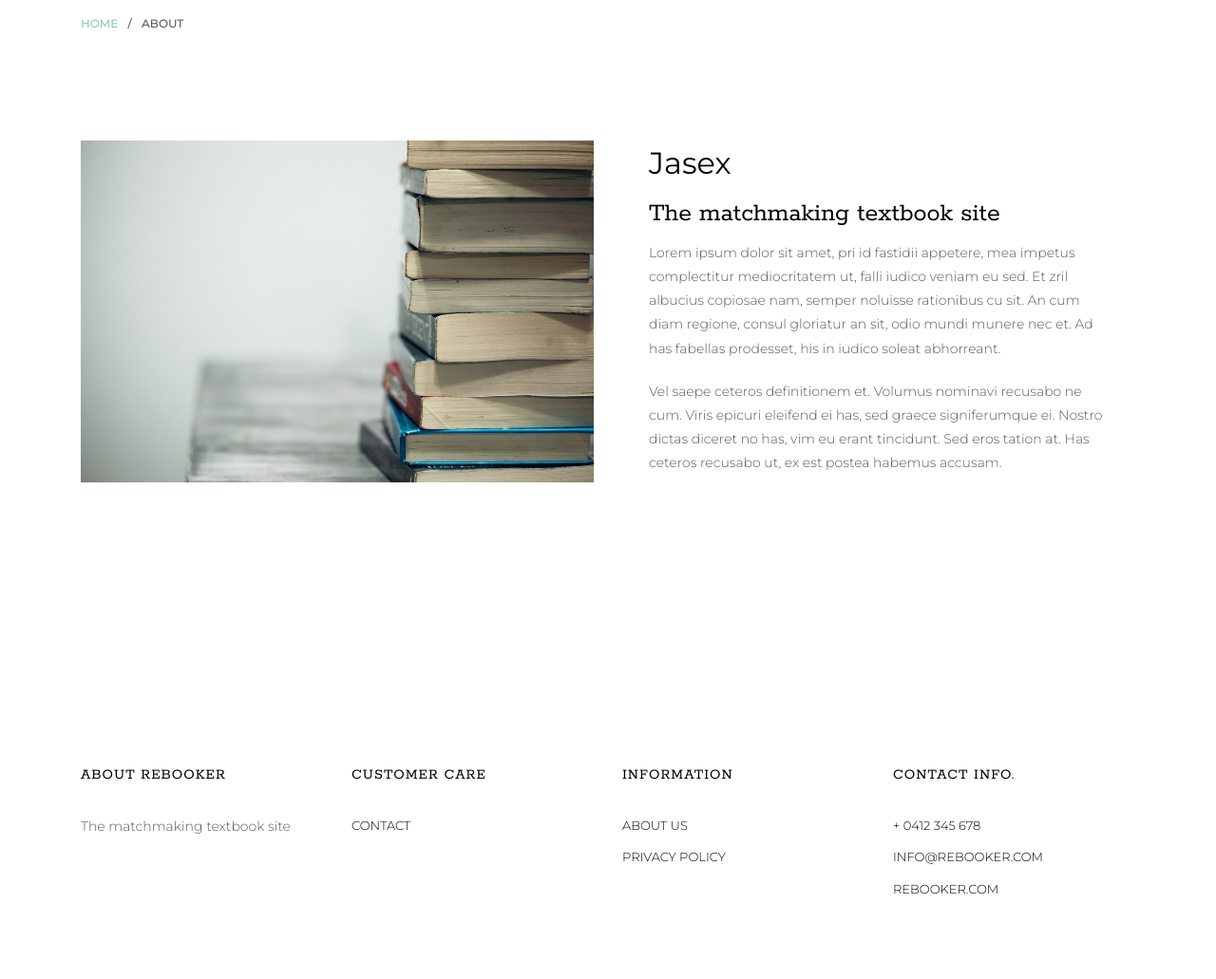
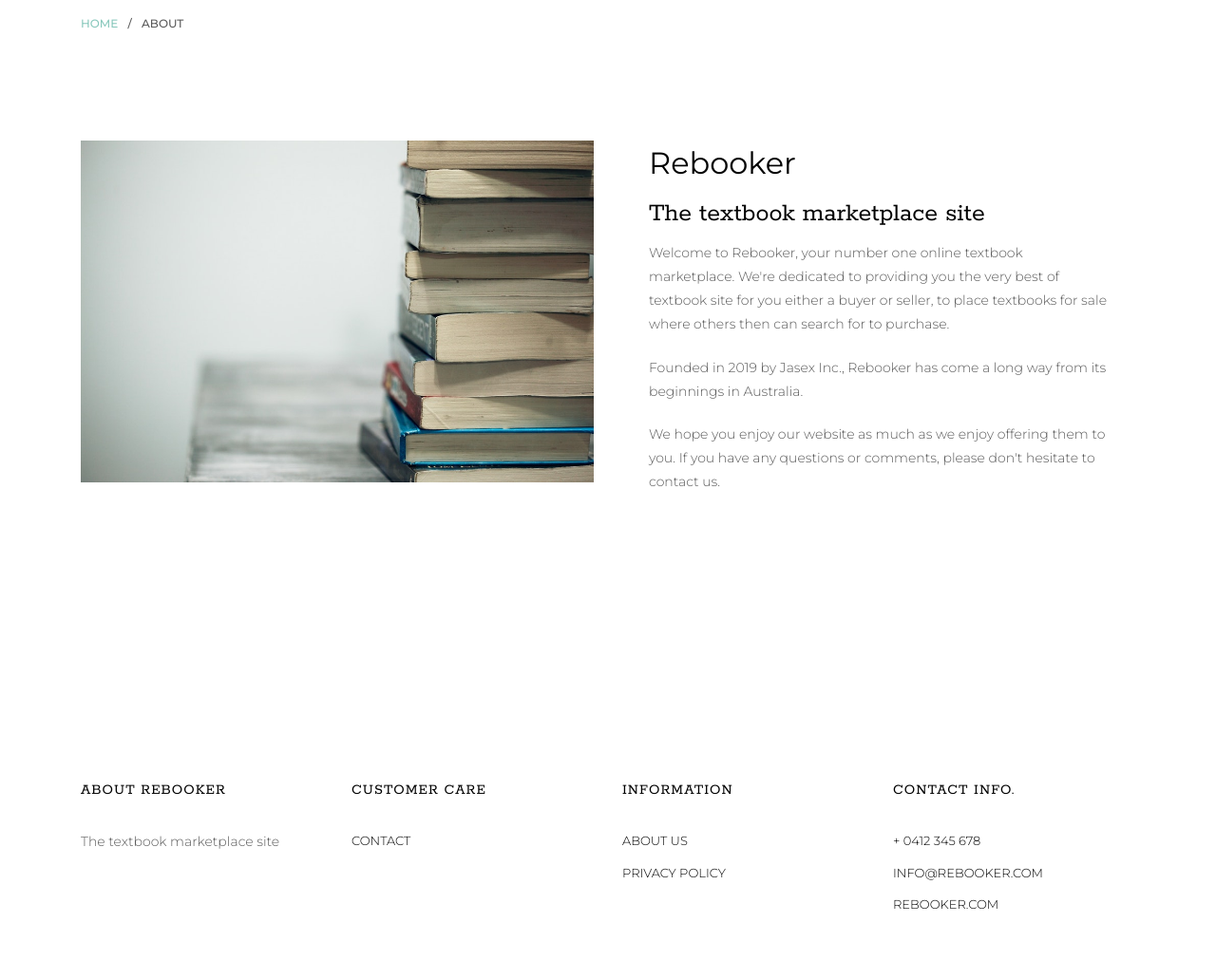
Before and after one commit to DefaultUser999/rebooker, a Django app: page /textbook/about/ in a window 1280 px wide. Shown: the part 168-1199 px from the top of the page at 95% size. Before the commit the page ends 1109 px from the top, so only its background shows below. Run offline with Django 3.2, Linux system fonts and the light colour scheme; some libraries are stand-ins or nearby versions; some web fonts are replaced.

Commit message:
Added about us desc. & minor changes on index + footer

```diff
--- a/matchmaking/textbook/templates/about.html
+++ b/matchmaking/textbook/templates/about.html
@@ -27,10 +27,11 @@
 				</div>
 				<div class="col-sm-6">
 					<div class="about-wrap">
-						<h2>Jasex</h2>
-						<h3>The matchmaking textbook site</h3>
-						<p>Lorem ipsum dolor sit amet, pri id fastidii appetere, mea impetus complectitur mediocritatem ut, falli iudico veniam eu sed. Et zril albucius copiosae nam, semper noluisse rationibus cu sit. An cum diam regione, consul gloriatur an sit, odio mundi munere nec et. Ad has fabellas prodesset, his in iudico soleat abhorreant.</p>
-						<p>Vel saepe ceteros definitionem et. Volumus nominavi recusabo ne cum. Viris epicuri eleifend ei has, sed graece signiferumque ei. Nostro dictas diceret no has, vim eu erant tincidunt. Sed eros tation at. Has ceteros recusabo ut, ex est postea habemus accusam.</p>
+						<h2>Rebooker</h2>
+						<h3>The textbook marketplace site</h3>
+						<p>Welcome to Rebooker, your number one online textbook marketplace. We're dedicated to providing you the very best of textbook site for you either a buyer or seller, to place textbooks for sale where others then can search for to purchase.</p>
+						<p>Founded in 2019 by Jasex Inc., Rebooker has come a long way from its beginnings in Australia.</p>
+                        <p>We hope you enjoy our website as much as we enjoy offering them to you. If you have any questions or comments, please don't hesitate to contact us.</p>
 					</div>
 				</div>
 			</div>
--- a/matchmaking/textbook/templates/base.html
+++ b/matchmaking/textbook/templates/base.html
@@ -100,7 +100,7 @@
               <div class="col footer-col colorlib-widget">
                 <h4>About Rebooker</h4>
                 <p>
-                  The matchmaking textbook site
+                  The textbook marketplace site
                 </p>
               </div>
               <div class="col footer-col colorlib-widget">
--- a/matchmaking/textbook/templates/index.html
+++ b/matchmaking/textbook/templates/index.html
@@ -22,9 +22,9 @@
 							<div class="slider-text-inner">
 								<div class="desc">
 									<h1 class="head-1">Discover</h1>
-									<h2 class="head-2">JASEX's</h2>
-									<h2 class="head-3">Matchmaking</h2>
-									<p class="category"><span>Textbook library</span></p>
+									<h2 class="head-2">REBOOKER's</h2>
+									<h2 class="head-3">Textbook</h2>
+									<p class="category"><span>Marketplace</span></p>
 								</div>
                                 <form class="search" action="{% url 'result' %}">
                                     <input type="search" placeholder="Search here...">
```
